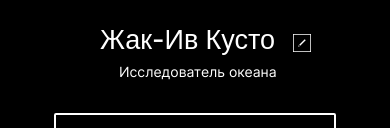
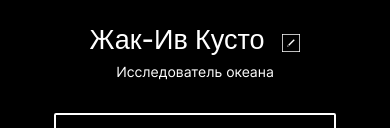
Before and after one commit to strogova/mesto, a plain HTML site: page index.html in a window 390 px wide. Shown: the part 251-379 px from the top of the page. Drawn offline with Linux system fonts and the light colour scheme; files whose address does not match are found by name.

Commit message:
fix: отредактировать отступы

```diff
--- a/index.html
+++ b/index.html
@@ -15,8 +15,10 @@
     <section class="profile">
       <img src="./image/image-avatar.jpg" alt="аватар пользователя" class="avatar">
       <div class="profile-info">
-        <h1 class="profile-info__name">Жак-Ив Кусто</h1>
-        <button class="profile-info__edit-btn" type="button"></button>
+        <div class="profile-info__item">
+          <h1 class="profile-info__name">Жак-Ив Кусто</h1>
+          <button class="profile-info__edit-btn" type="button"></button>
+        </div>
         <p class="profile-info__about-me">Исследователь океана</p>
       </div>
       <button class="add-button" type="button"></button>
--- a/style.css
+++ b/style.css
@@ -68,6 +68,7 @@
 
 .profile-info{
   display: flex;
+  flex-direction: column;
   flex-wrap: wrap;
   max-width: 336px;
   max-height: 77px;
@@ -77,10 +78,13 @@
 
 @media screen and (max-width: 860px){
   .profile-info{
-    margin: 0 auto;
     max-width: 282px;
-    margin: 0 0 33px 46px;
+    margin: 0 0 33px 0;
   }
+}
+
+.profile-info__item{
+  display: flex;
 }
 
 .profile-info__name{
@@ -90,6 +94,10 @@
   margin: 0;
   margin-right: 18px;
   padding-bottom: 7px;
+  text-overflow: ellipsis;
+  white-space: nowrap;
+  overflow: hidden;
+  max-width: 336px;
 }
 @media screen and (max-width: 860px){
   .profile-info__name{
@@ -104,14 +112,18 @@
   font-size: 18px;
   line-height: 22px;
   margin: 0;
+  text-overflow: ellipsis;
+  white-space: nowrap;
+  overflow: hidden;
+  max-width: 336px;
 }
 
 @media screen and (max-width: 860px){
   .profile-info__about-me{
     font-size: 14px;
     line-height: 17px;
-   padding-left: 19px;
     text-align: center;
+    max-width: 282px;
   }
 }
 .profile-info__edit-btn{
```
Also changed, not shown: scripts/index.js (renamed from index.js), 1 other file.
